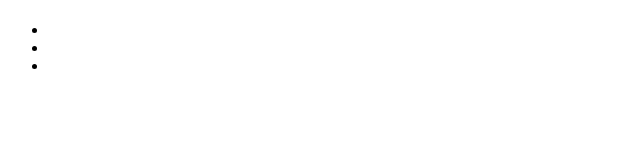
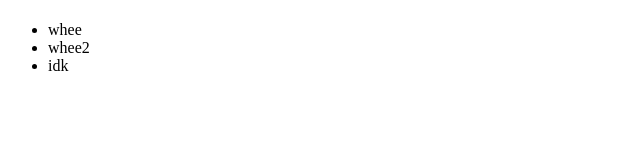
Before and after one commit to Apricosma/branches, a plain HTML site: page Branches/index.html in a window 1280 px wide. Shown: the whole page, without its empty margins (0-640 px from the left). Drawn offline with Linux system fonts and the light colour scheme.

Commit message:
add to header

```diff
--- a/Branches/index.html
+++ b/Branches/index.html
@@ -6,9 +6,9 @@
             <h1></h1>
             <nav>
                 <ul>
-                    <li></li>
-                    <li></li>
-                    <li></li>
+                    <li>whee</li>
+                    <li>whee2</li>
+                    <li>idk</li>
                 </ul>
             </nav>
         </header>
```
